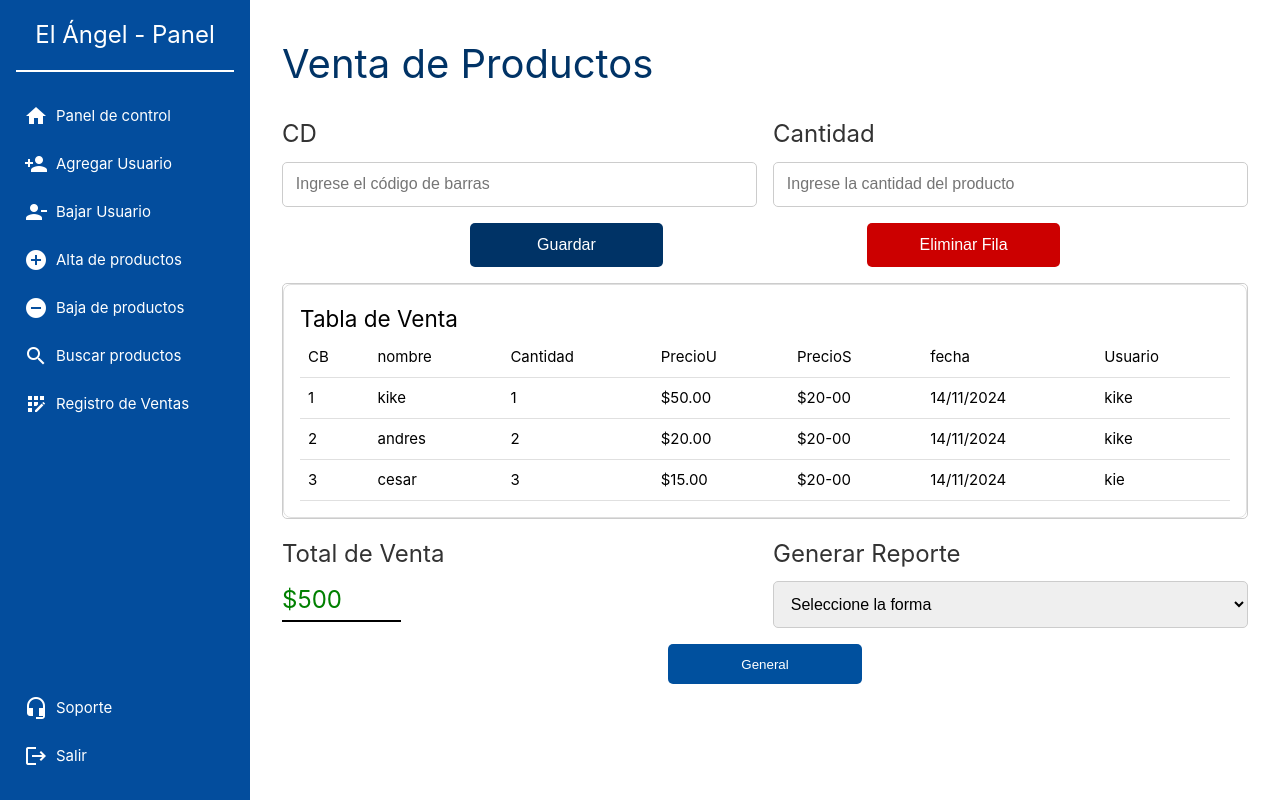
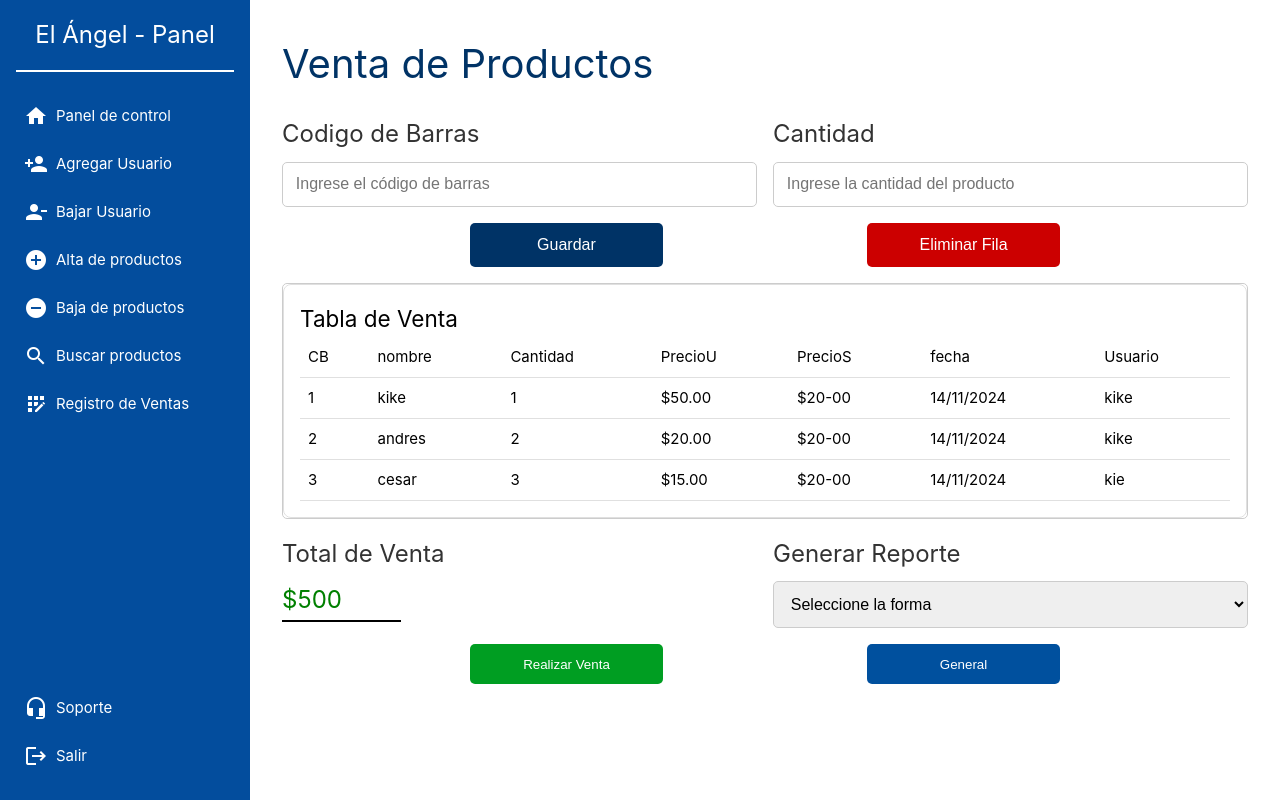
Before and after one commit to LXRDSZN/Sistema-papeleria, a Vue app: page /Ventas in a window 1280 px wide. Built offline with nearby package versions, Linux system fonts and the light colour scheme.

Commit message:
Modificacion de ventana "Ventas"

```diff
--- a/src/components/Component-Altas-producto.vue
+++ b/src/components/Component-Altas-producto.vue
@@ -9,7 +9,7 @@
       <!-- Campos de formulario -->
 
       <div class="form-group">
-        <label>CD</label>
+        <label>Codigo de Barras</label>
         <input type="text" placeholder="Ingrese el código de barras" />
       </div>
 
--- a/src/components/Component-Baja-producto.vue
+++ b/src/components/Component-Baja-producto.vue
@@ -15,7 +15,7 @@
           <label>Forma de Eliminar</label>
           <select>
             <option>Seleccione la forma</option>
-            <option>CD</option>
+            <option>Codigo de Barras</option>
             <option>Nombre</option>
           </select>
         </div>
--- a/src/components/Component-busqueda-producto.vue
+++ b/src/components/Component-busqueda-producto.vue
@@ -20,7 +20,7 @@ const datosDeCompra = [
             <label>Forma de Busqueda</label>
             <select>
               <option>Seleccione la forma</option>
-              <option>CD</option>
+              <option>Codigo de Barras</option>
               <option>Nombre</option>
             </select>
           </div>
--- a/src/components/Componet-Registro-venta.vue
+++ b/src/components/Componet-Registro-venta.vue
@@ -17,7 +17,7 @@ const datosDeCompra = [
       <!-- Formulario de ingreso -->
       <div class="formulario-datos-usuario">
         <div class="formulario-datos">
-          <label>CD</label>
+          <label>Codigo de Barras</label>
           <input type="text" placeholder="Ingrese el código de barras" />
         </div>
         <div class="formulario-datos">
@@ -52,7 +52,10 @@ const datosDeCompra = [
         </div>
       </div>
 
-      <button class="boton-generar-reporte">General</button>
+      <div class="botones-accion">
+        <button class="boton-venta">Realizar Venta</button>
+        <button class="boton-generar-reporte">General</button>
+      </div>
 
     </div>
   </div>
@@ -160,9 +163,17 @@ input[type="text"], input[type="number"], select {
   gap: 1rem;
 }
 
+.boton-venta {
+  width: 20%;
+  padding: 0.8rem 1.5rem;
+  background-color: #009e22;
+  border: none;
+  border-radius: 5px;
+  color: #fff;
+  cursor: pointer;
+}
+
 .boton-generar-reporte {
-  display: block;
-  margin: 0 auto;
   width: 20%;
   padding: 0.8rem 1.5rem;
   background-color: #00509e;
```
